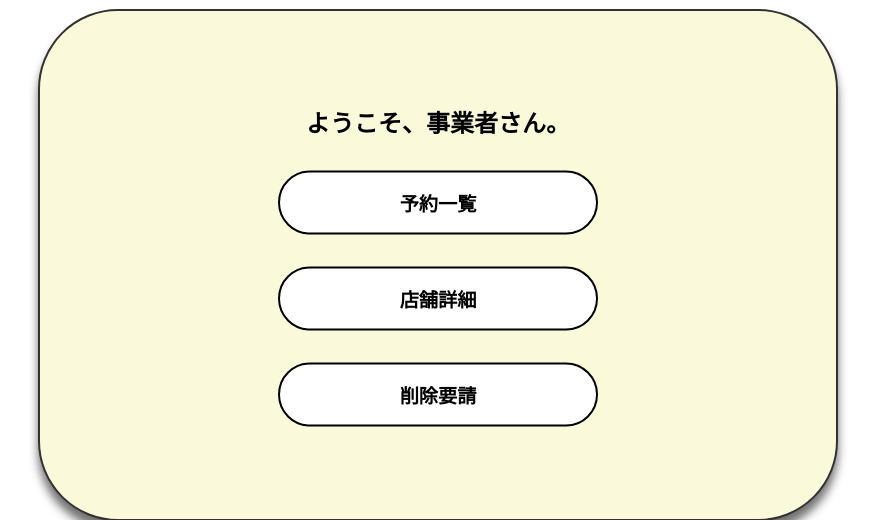
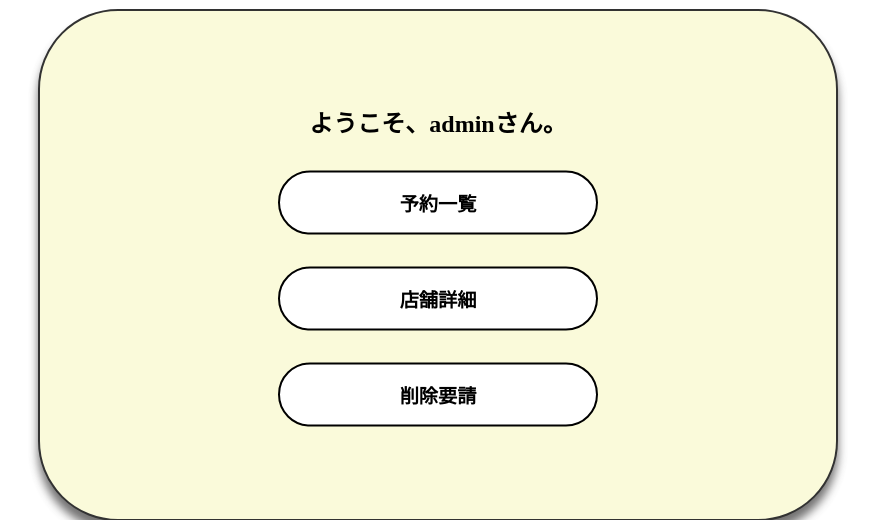
Before and after one commit to YOLO-koki/BAZZAR_C_by_nakashima, a Django app: page /comp/mypage/admin in a window 1280 px wide. Shown: the part 151-671 px from the top of the page, without its empty margins (202-1077 px from the left). Run offline with Django 4.2, Linux system fonts and the light colour scheme; a user stored in the database is signed in.

Commit message:
マイページの修正

```diff
--- a/bazaar/templates/comp/bo_mypage.html
+++ b/bazaar/templates/comp/bo_mypage.html
@@ -12,7 +12,7 @@
     <div class="main">
         <div class="welcome">
             <div class="welcome_detail">
-                <h2 class="welcome_message">ようこそ、事業者さん。</h2>
+                <h2 class="welcome_message">ようこそ、{{ request.user.username }}さん。</h2>
                 <div class="about_me">
                     <p><a href="#">予約一覧</a></p>
                     <p><a href="#">店舗詳細</a></p>
```
Also changed, not shown: db.sqlite3.
